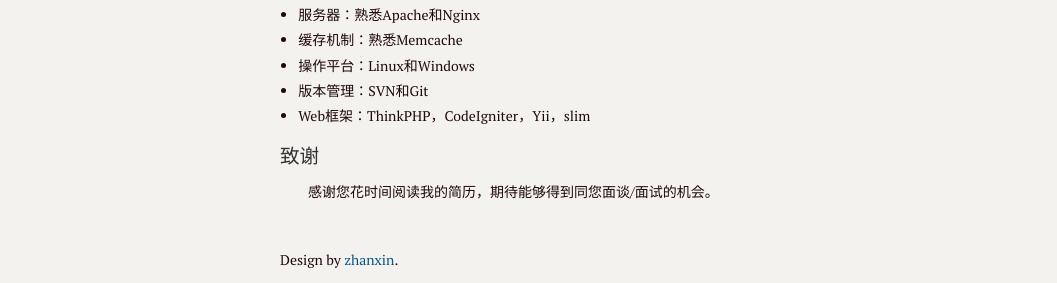
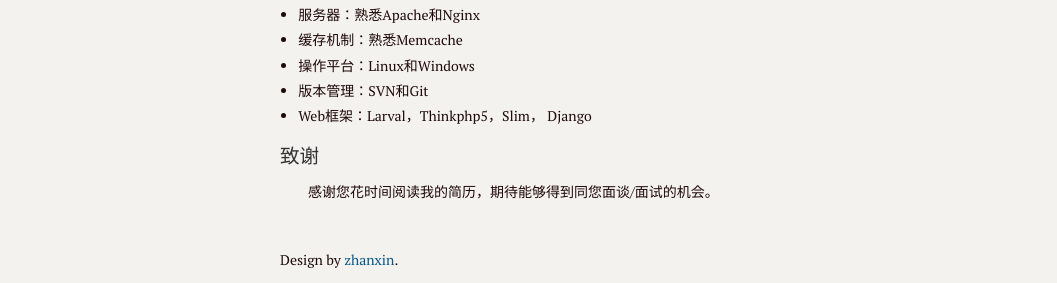
Before and after one commit to GitHubCuCu/dougaoyang.github.io, a Jekyll site: the page built from jl.md, in a window 1280 px wide. Shown: the part 1908-2191 px from the top of the page, without its empty margins (0-1057 px from the left). Built offline with Jekyll 4.4.1, drawn with Linux system fonts in a browser that asks for light colours; our own code applies the rules of GitHub Pages for plain Markdown files.

Commit message:
Update jl.md

```diff
--- a/jl.md
+++ b/jl.md
@@ -90,7 +90,7 @@ __2013.6 - 2014.5：苏州市学易软件有限公司，PHP工程师__
 - 缓存机制：熟悉Memcache
 - 操作平台：Linux和Windows
 - 版本管理：SVN和Git
-- Web框架：ThinkPHP，CodeIgniter，Yii，slim
+- Web框架：Larval，Thinkphp5，Slim， Django
 
 
 ### 致谢
```
